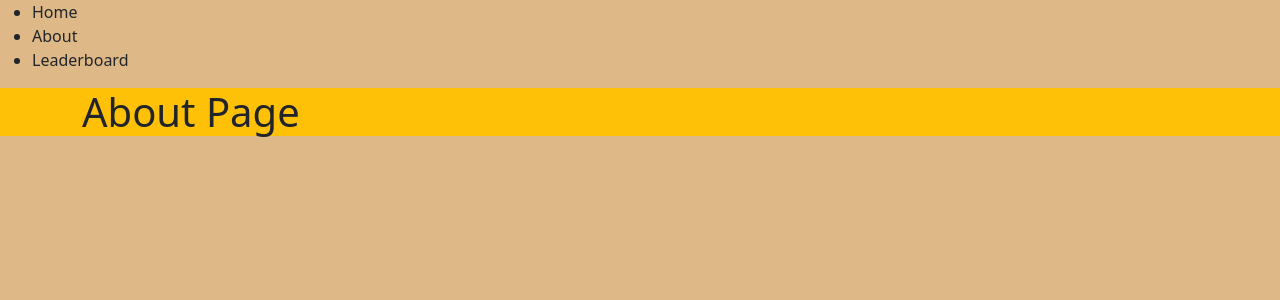
After one commit to Flaskeneers/Pyhoot, a Flask app: page /about in a window 1280 px wide. The commit adds this page. Shown: the top 300 px of the page. Run offline with Flask 2, Linux system fonts and the light colour scheme; some libraries are stand-ins or nearby versions.

Commit message:
Guest Blueprint

```diff
--- /dev/null
+++ b/app/blueprints/guest/templates/guest/about.html
@@ -0,0 +1,12 @@
+{% extends "base.html" %}
+
+{% block title %}About{% endblock %}
+
+{% block page_content %}
+    <div class="bg-warning">
+        <div class="container">
+            <h1>About Page</h1>
+        </div>
+    </div>
+
+{% endblock %}
--- a/app/blueprints/guest/views.py
+++ b/app/blueprints/guest/views.py
@@ -4,9 +4,20 @@ from . import bp_guest
 from app.persistence.repository import question_repo
 
 
+@bp_guest.get("/home")
 @bp_guest.get("/")
 def index():
     return render_template("guest/index.html")
+
+
+@bp_guest.get("/about")
+def about():
+    return render_template("guest/about.html")
+
+
+@bp_guest.get("/leaderboard")
+def leaderboard():
+    return render_template("guest/leaderboard.html")
 
 
 @bp_guest.get("/question")
--- a/app/persistence/db/__init__.py
+++ b/app/persistence/db/__init__.py
@@ -7,5 +7,5 @@ db = None
 def init_mongodb(uri: str, name: str) -> None:
     global client, db
 
-    client = MongoClient(uri)
+    client = MongoClient(uri, authSource="admin")
     db = client[name]
--- a/app/templates/layout/header.html
+++ b/app/templates/layout/header.html
@@ -3,6 +3,7 @@
         <ul>
             <li>Home</li>
             <li>About</li>
+            <li>Leaderboard</li>
 {#            {% if user.is_logged_in %}#}
 {#                <li>Play</li>#}
 {#                <li>Profile</li>#}
--- a/docker/pyhoot/docker-compose.yml
+++ b/docker/pyhoot/docker-compose.yml
@@ -7,7 +7,7 @@ services:
     container_name: "pyhoot-mongo-db"
     restart: "always"
     ports:
-      - "27017:27017"
+      - "27020:27017"
     environment:
       MONGO_INITDB_ROOT_USERNAME: "root"
       MONGO_INITDB_ROOT_PASSWORD: "secret"
```
Also changed, not shown: app/blueprints/guest/templates/guest/leaderboard.html (added, +12 -0 lines), app/blueprints/guest/__init__.py (line endings or trailing spaces), app/blueprints/guest/errors.py (line endings or trailing spaces).
